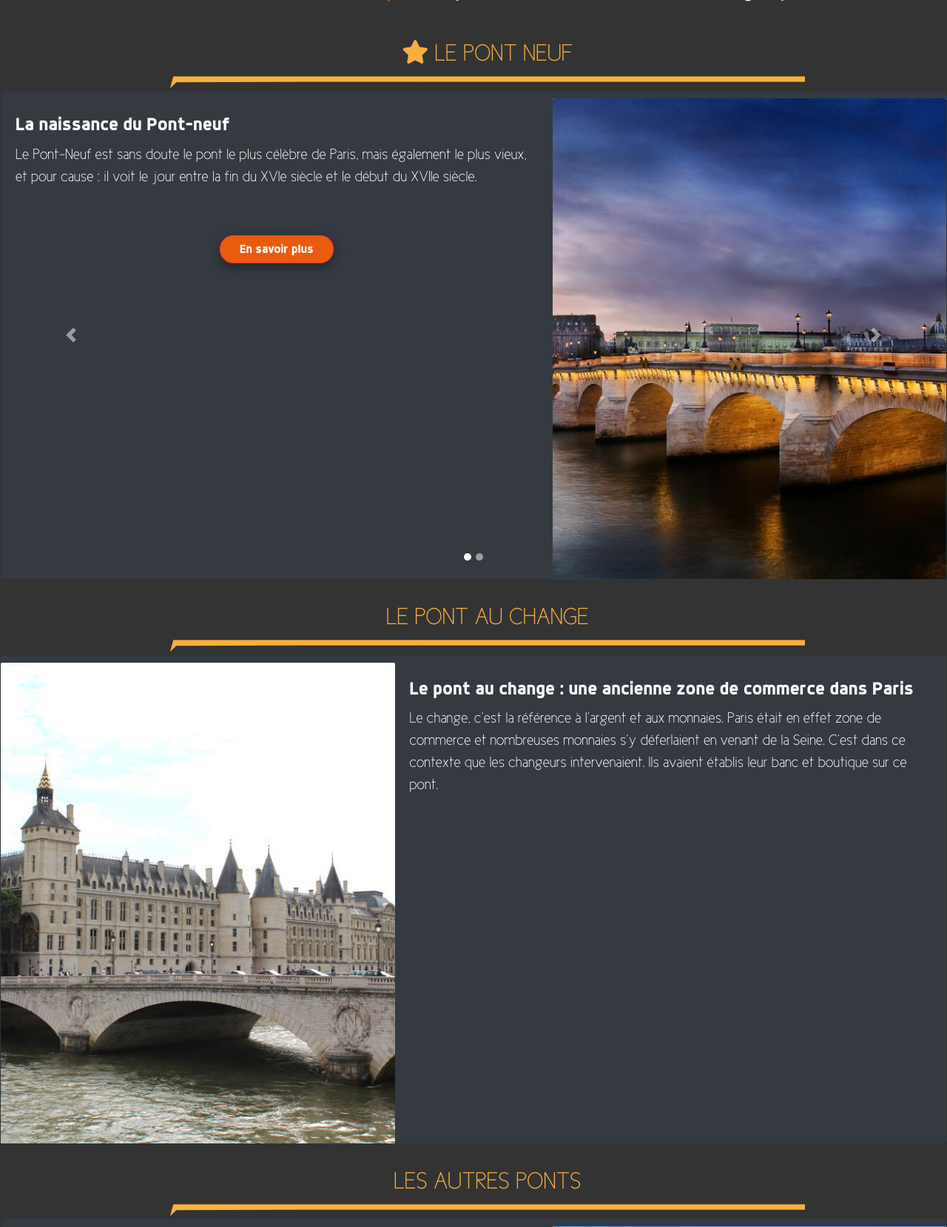
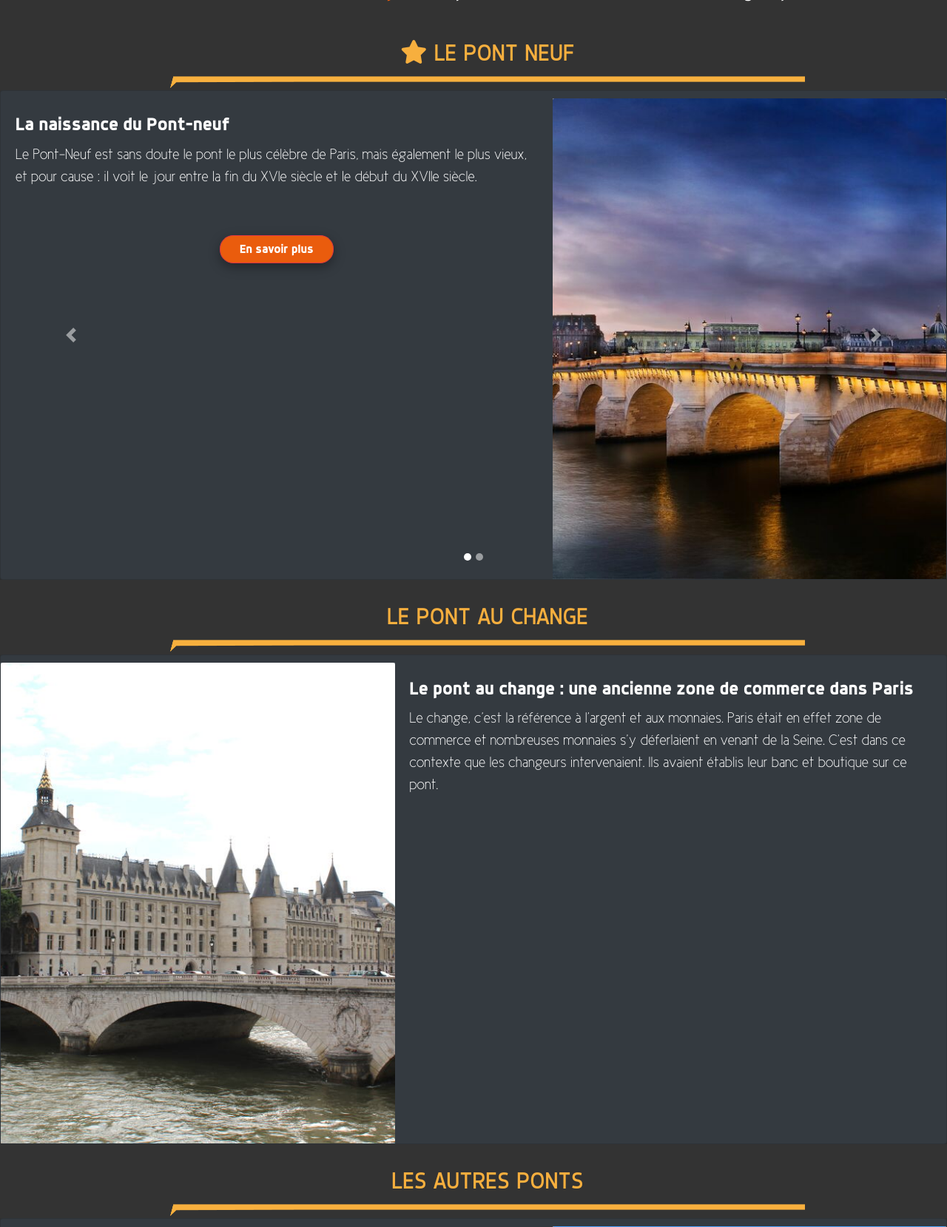
Before and after one commit to Berachem/IledelaCite_Unesco, a PHP site: page /lesponts.php?lang=0 in a window 1280 px wide. Shown: the part 788-2447 px from the top of the page at 74% size. Run offline with PHP 8.4, Linux system fonts and the light colour scheme; some libraries are stand-ins or nearby versions.

Commit message:
style sous titre

```diff
--- a/css/Decouvrir.css
+++ b/css/Decouvrir.css
@@ -365,7 +365,7 @@ body{
 
 .sous_titre h2{
     padding-left: 1cm;
-    font-family: cicle;
+    font-family: dynoregular;
     text-transform: uppercase;
 }
 
```
